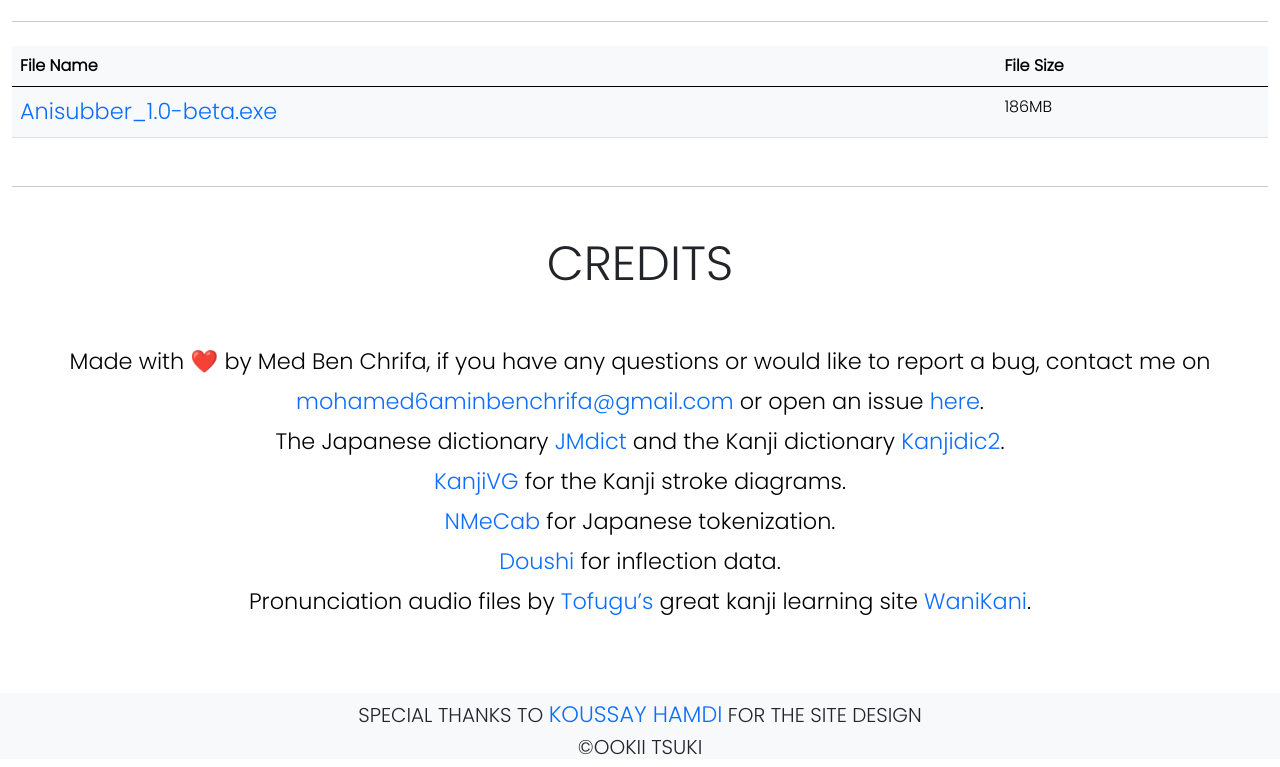
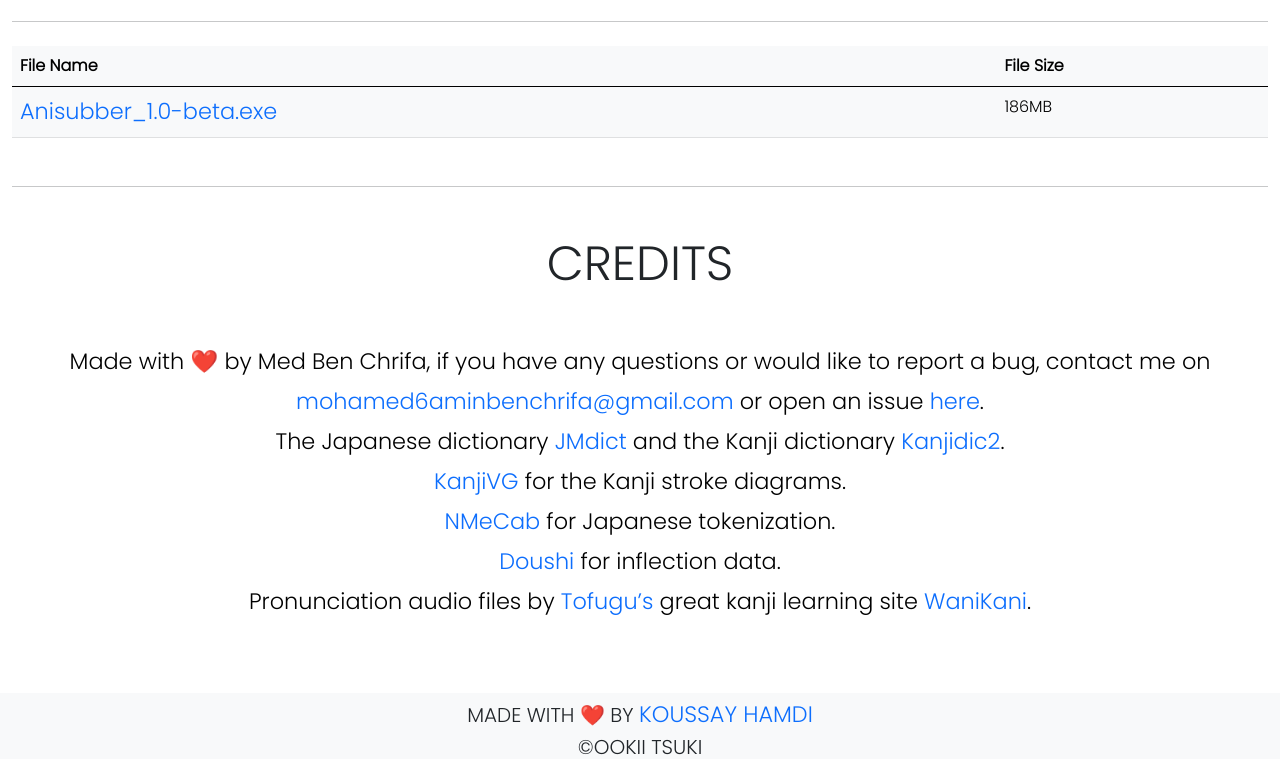
Before and after one commit to ookii-tsuki/Anisubber, a plain HTML site: page index.html in a window 1280 px wide. Shown: the part 4023-4790 px from the top of the page. Drawn offline with nearby package versions, Linux system fonts and the light colour scheme.

Commit message:
Fixed credit format

```diff
--- a/index.html
+++ b/index.html
@@ -236,7 +236,7 @@
 
     <!-- Footer -->
     <div class="container-fluid bg-light pt-2 sticky-bottom">
-        <h5 class="text-center text-dark " style="text-transform: uppercase;">Special thanks to <a href="https://github.com/itzKoussay/" target="_blank">Koussay Hamdi</a> for the site design</h5>
+        <h5 class="text-center text-dark " style="text-transform: uppercase;">Made with ❤️ by <a href="https://github.com/itzKoussay/" target="_blank">Koussay Hamdi</a></h5>
 		<h5 class="text-center text-dark " style="text-transform: uppercase;">©OOKII TSUKI</h5>
     </div>
 
```
